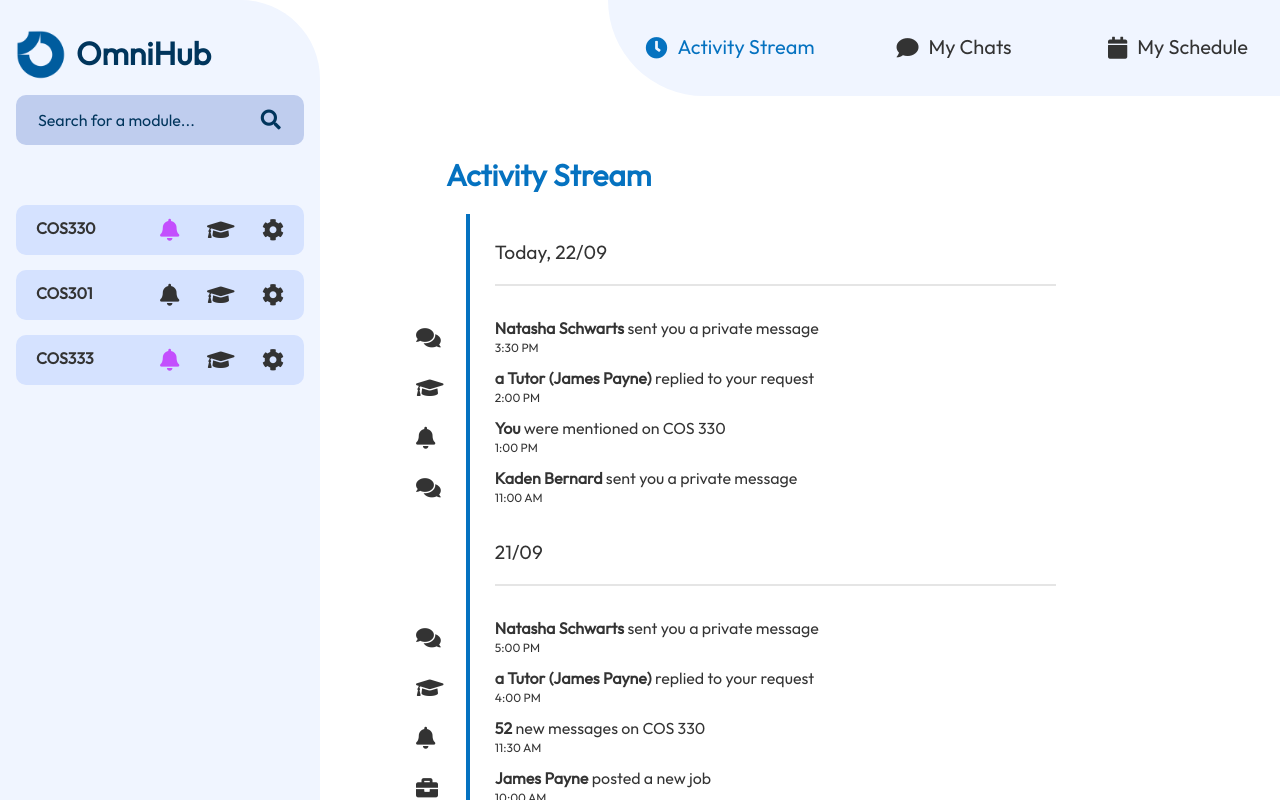
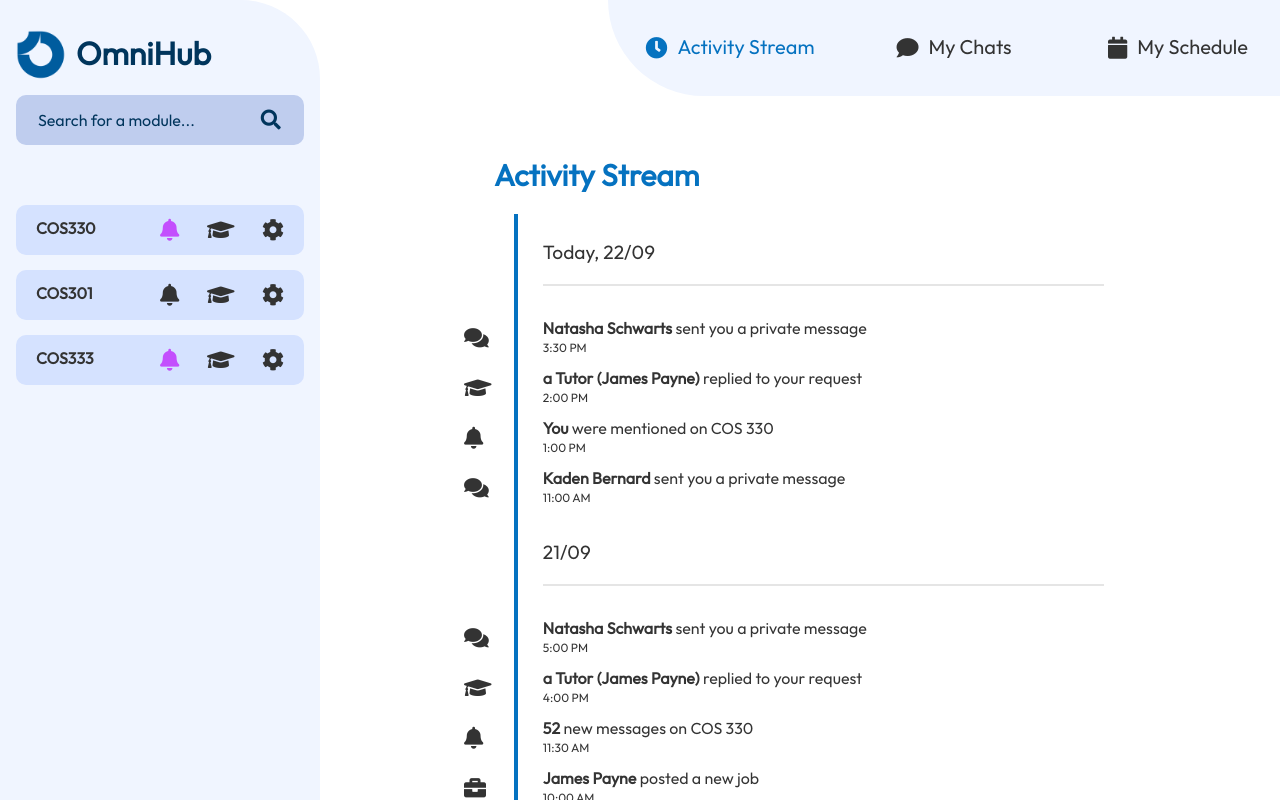
Before and after one commit to SameetKeshav/IMY320_Error-505, an Angular app: page /home in a window 1280 px wide. Built offline with nearby package versions, Linux system fonts and the light colour scheme.

Commit message:
Update home.component.scss

```diff
--- a/src/app/home/home.component.scss
+++ b/src/app/home/home.component.scss
@@ -208,12 +208,12 @@ input:focus {
 
 .Activity_container {
   width: 80%;
-  margin-left: 10%;
+  margin-left: 15%;
 }
 
 .Chat_container {
   width: 50%;
-  margin-left: 10%;
+  margin-left: 15%;
 }
 
 .Schedule_container {
```
